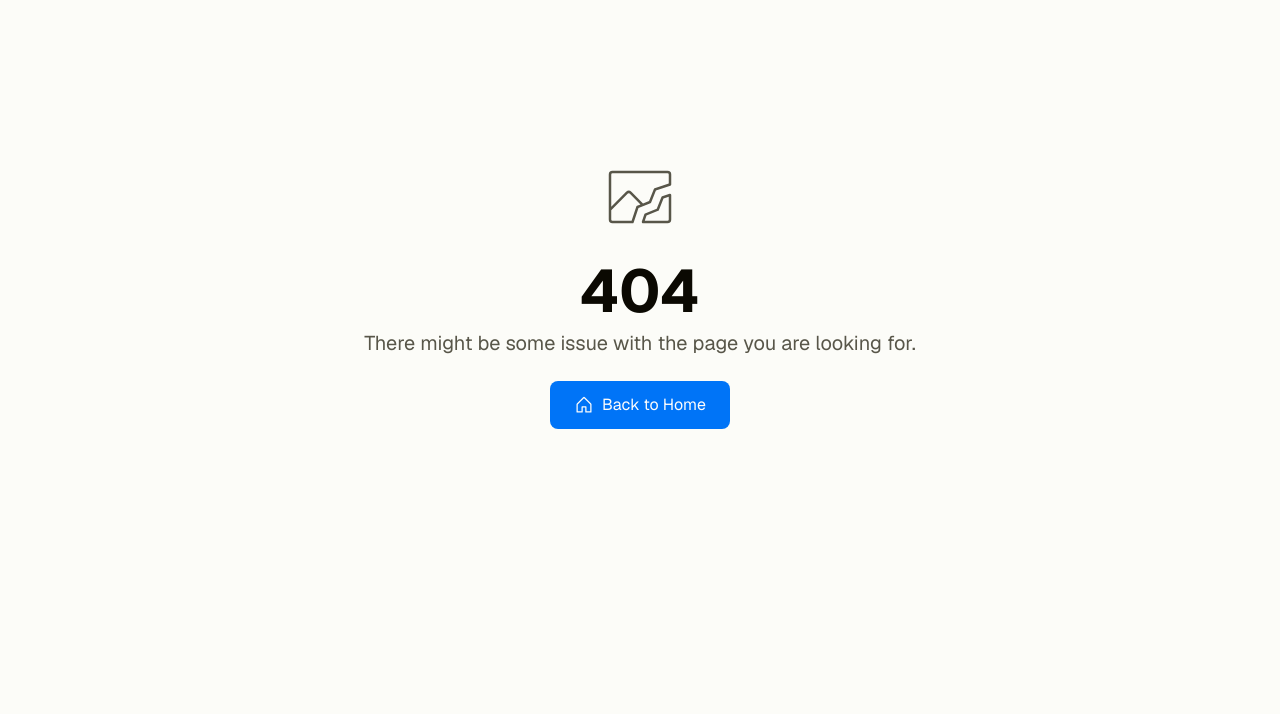
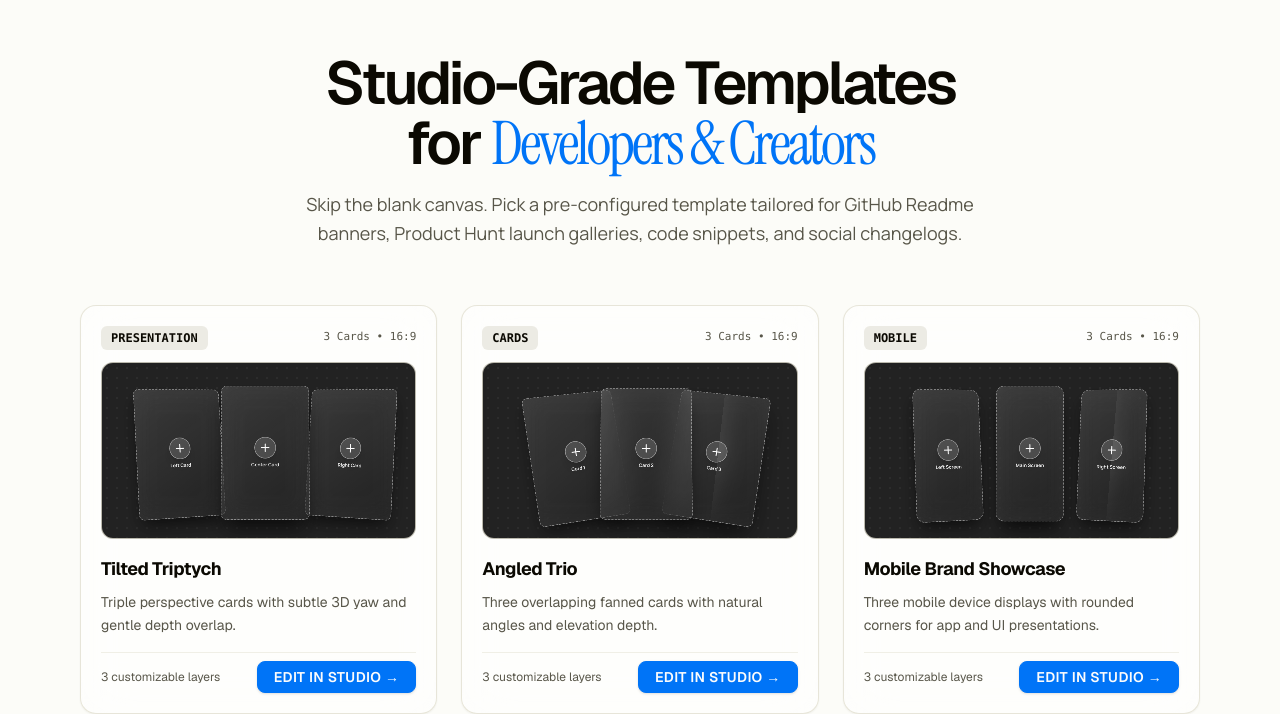
Before and after one commit to Digvijay-x1/Fluidframe, a Next.js app: page /templates in a window 1280 px wide. Before the commit this address had no page. Shown: the part 107-821 px from the top of the page. Before the commit the page ends 800 px from the top, so only its background shows below. Built offline with nearby package versions, Linux system fonts and the light colour scheme; a web font is replaced by a local one.

Commit message:
feat(templates): add the public template gallery page

```diff
--- /dev/null
+++ b/app/templates/page.tsx
@@ -0,0 +1,192 @@
+import { Metadata } from "next";
+import Link from "next/link";
+import { BUILTIN_TEMPLATES } from "../editor/templates/presets-data";
+import { Navbar } from "@/components/navbar";
+import { Footer } from "@/components/footer";
+import { Button } from "@/components/ui/button";
+import { PlusIcon } from "@phosphor-icons/react/dist/ssr";
+
+export const metadata: Metadata = {
+  title: "Free 3D Mockup & Showcase Templates for Developers & Creators",
+  description:
+    "Browse ready-to-use 3D mockup templates for GitHub Readmes, Product Hunt launches, code screenshots, mobile apps, and social posts. Free and 100% editable in your browser.",
+  alternates: {
+    canonical: "/templates",
+  },
+  openGraph: {
+    title: "Free 3D Mockup & Showcase Templates - Fluidframe",
+    description:
+      "Instant 3D mockup templates for GitHub Readme banners, Product Hunt launches, terminal CLI shots, and SaaS marketing heroes.",
+    url: "https://fluidframe.fun/templates",
+    images: [{ url: "https://fluidframe.fun/landing.png", width: 1200, height: 630 }],
+  },
+  twitter: {
+    card: "summary_large_image",
+    title: "Free 3D Mockup Templates - Fluidframe",
+    description:
+      "Instant 3D mockup templates for GitHub Readme banners, Product Hunt launches, and code snippets.",
+    images: ["https://fluidframe.fun/landing.png"],
+  },
+};
+
+const jsonLd = {
+  "@context": "https://schema.org",
+  "@type": "CollectionPage",
+  name: "Fluidframe Design & Mockup Templates Library",
+  description:
+    "Curated collection of 3D screenshot mockup templates, GitHub Readme heroes, Product Hunt launch graphics, and terminal code showcase presets.",
+  url: "https://fluidframe.fun/templates",
+  mainEntity: {
+    "@type": "ItemList",
+    itemListElement: BUILTIN_TEMPLATES.map((tpl, index) => ({
+      "@type": "ListItem",
+      position: index + 1,
+      name: tpl.title,
+      description: tpl.description,
+      url: `https://fluidframe.fun/editor?template=${tpl.id}`,
+    })),
+  },
+};
+
+export default function TemplatesPage() {
+  return (
+    <main className="min-h-screen bg-background text-foreground flex flex-col relative overflow-hidden">
+      <script
+        type="application/ld+json"
+        dangerouslySetInnerHTML={{ __html: JSON.stringify(jsonLd) }}
+      />
+      <Navbar />
+
+      <section className="pt-32 pb-16 px-4 md:pt-40 md:pb-24 max-w-6xl mx-auto w-full flex flex-col items-center text-center">
+
+        <h1 className="text-3xl sm:text-5xl md:text-6xl font-semibold tracking-tighter max-w-4xl text-balance">
+          Studio-Grade Templates for{" "}
+          <span className="text-primary font-instrument font-normal">
+            Developers & Creators
+          </span>
+        </h1>
+
+        <p className="mt-4 text-base sm:text-lg text-muted-foreground max-w-2xl font-manrope leading-relaxed">
+          Skip the blank canvas. Pick a pre-configured template tailored for GitHub Readme banners, Product Hunt launch galleries, code snippets, and social changelogs.
+        </p>
+
+        {/* Templates Grid */}
+        <div className="grid grid-cols-1 md:grid-cols-2 lg:grid-cols-3 gap-6 w-full mt-14 text-left">
+          {BUILTIN_TEMPLATES.map((template) => (
+            <div
+              key={template.id}
+              className="group rounded-2xl border border-border/80 bg-card/60 backdrop-blur-xl p-5 hover:border-primary/60 transition-all shadow-xs hover:shadow-xl flex flex-col justify-between"
+            >
+              <div>
+                <div className="flex items-center justify-between gap-2 mb-3">
+                  <span className="text-xs uppercase font-mono px-2.5 py-1 rounded-md bg-muted text-foreground font-semibold">
+                    {template.category}
+                  </span>
+                  <span className="text-[11px] font-mono text-muted-foreground">
+                    {template.elements.length} Cards • {template.aspectRatio?.name || "16:9"}
+                  </span>
+                </div>
+
+                {/* 100% Accurate Visual Formation Preview */}
+                <div className="relative w-full aspect-video rounded-xl overflow-hidden bg-neutral-950/90 border border-border/80 mb-4 shadow-inner group-hover:border-primary/50 transition-colors flex items-center justify-center">
+                  <div className="absolute inset-0 bg-[radial-gradient(circle_at_center,rgba(255,255,255,0.06)_1px,transparent_1px)] bg-[size:10px_10px] opacity-70 pointer-events-none" />
+                  <div
+                    className="absolute top-0 left-0 pointer-events-none origin-top-left"
+                    style={{
+                      width: 960,
+                      height: 540,
+                      transform: "scale(0.34)",
+                      transformStyle: "preserve-3d",
+                      perspective: "2000px",
+                    }}
+                  >
+                    {template.elements.map((el, idx) => {
+                      if (el.type !== "image") return null;
+                      const img = el as any;
+                      const cardW = img.width || 260;
+                      const cardH = img.height || 380;
+                      return (
+                        <div
+                          key={img.id || idx}
+                          className="absolute flex flex-col items-center justify-center"
+                          style={{
+                            left: `${img.position.x}px`,
+                            top: `${img.position.y}px`,
+                            width: `${cardW}px`,
+                            height: `${cardH}px`,
+                            transformStyle: "preserve-3d",
+                            transform: `
+                              rotateX(${img.style.rotateX}deg)
+                              rotateY(${img.style.rotateY}deg)
+                              rotateZ(${img.style.rotate}deg)
+                              scale(${img.style.scale / 100})
+                            `,
+                            borderRadius: `${img.style.borderRadius || 16}px`,
+                            background:
+                              "linear-gradient(145deg, rgba(255, 255, 255, 0.14), rgba(255, 255, 255, 0.04))",
+                            backdropFilter: "blur(12px)",
+                            border: "2px dashed rgba(255, 255, 255, 0.4)",
+                            boxShadow:
+                              img.style.shadow || "0 25px 50px -12px rgba(0,0,0,0.65)",
+                            opacity: (img.style.opacity || 100) / 100,
+                            zIndex: idx + 1,
+                          }}
+                        >
+                          <div className="flex flex-col items-center justify-center text-center">
+                            <div className="size-16 rounded-full bg-white/15 border-2 border-white/40 flex items-center justify-center text-white mb-2 shadow-xl">
+                              <PlusIcon size={32} weight="bold" />
+                            </div>
+                            <span className="text-sm font-bold text-white/90 font-manrope">
+                              {img.placeholderLabel || img.name || "Slot"}
+                            </span>
+                          </div>
+                        </div>
+                      );
+                    })}
+                  </div>
+                </div>
+
+                <h3 className="text-lg font-bold tracking-tight text-foreground group-hover:text-primary transition-colors mb-2">
+                  {template.title}
+                </h3>
+
+                <p className="text-sm text-muted-foreground leading-relaxed mb-4">
+                  {template.description}
+                </p>
+
+                {template.tags && template.tags.length > 0 && (
+                  <div className="flex flex-wrap gap-1.5 mb-6">
+                    {template.tags.map((tag) => (
+                      <span
+                        key={tag}
+                        className="text-[11px] px-2 py-0.5 rounded-sm bg-muted/70 text-muted-foreground font-mono"
+                      >
+                        #{tag}
+                      </span>
+                    ))}
+                  </div>
+                )}
+              </div>
+
+              <div className="pt-2 border-t border-border/50 flex items-center justify-between">
+                <span className="text-xs text-muted-foreground">
+                  {template.elements.length} customizable layers
+                </span>
+                <Link href={`/editor?template=${template.id}`}>
+                  <Button
+                    size="sm"
+                    className="bg-primary hover:bg-primary/90 text-primary-foreground font-semibold text-xs px-4 rounded-lg cursor-pointer shadow-sm"
+                  >
+                    Edit in Studio →
+                  </Button>
+                </Link>
+              </div>
+            </div>
+          ))}
+        </div>
+      </section>
+
+      <Footer />
+    </main>
+  );
+}
```
